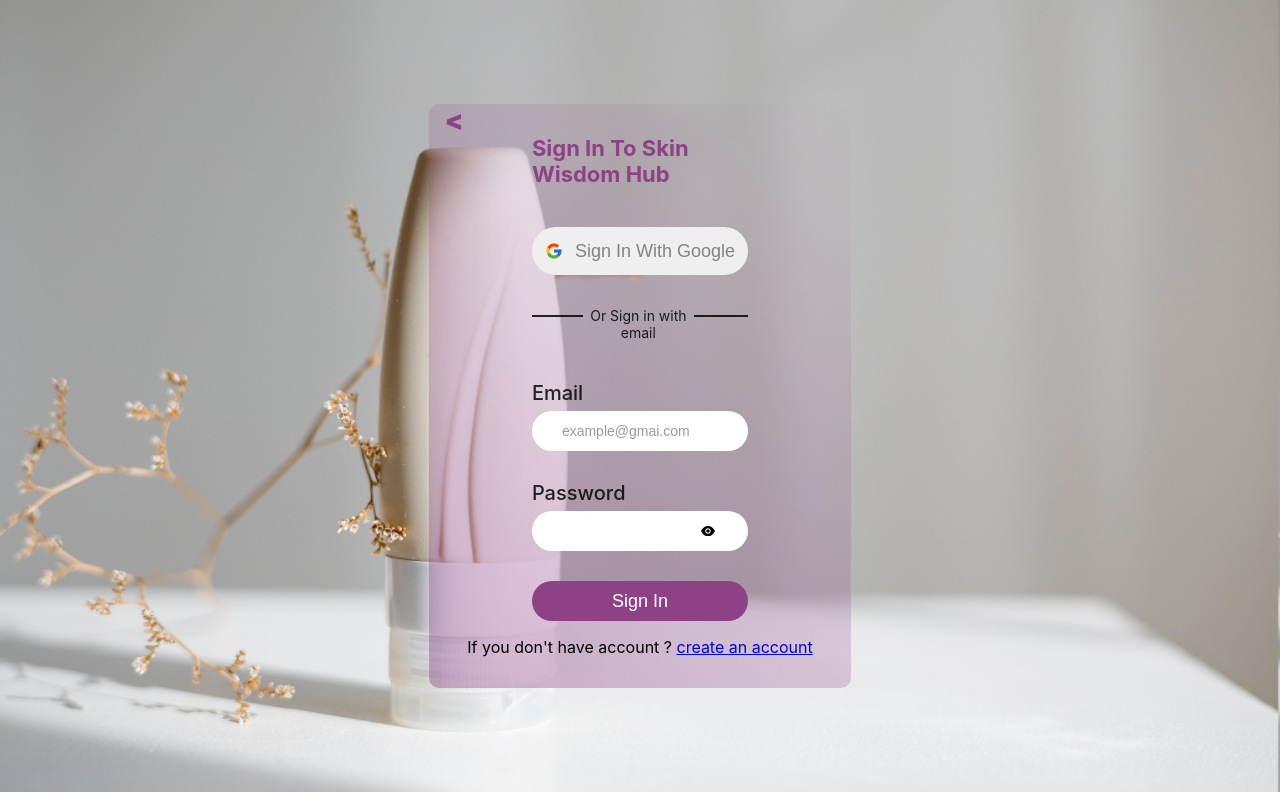
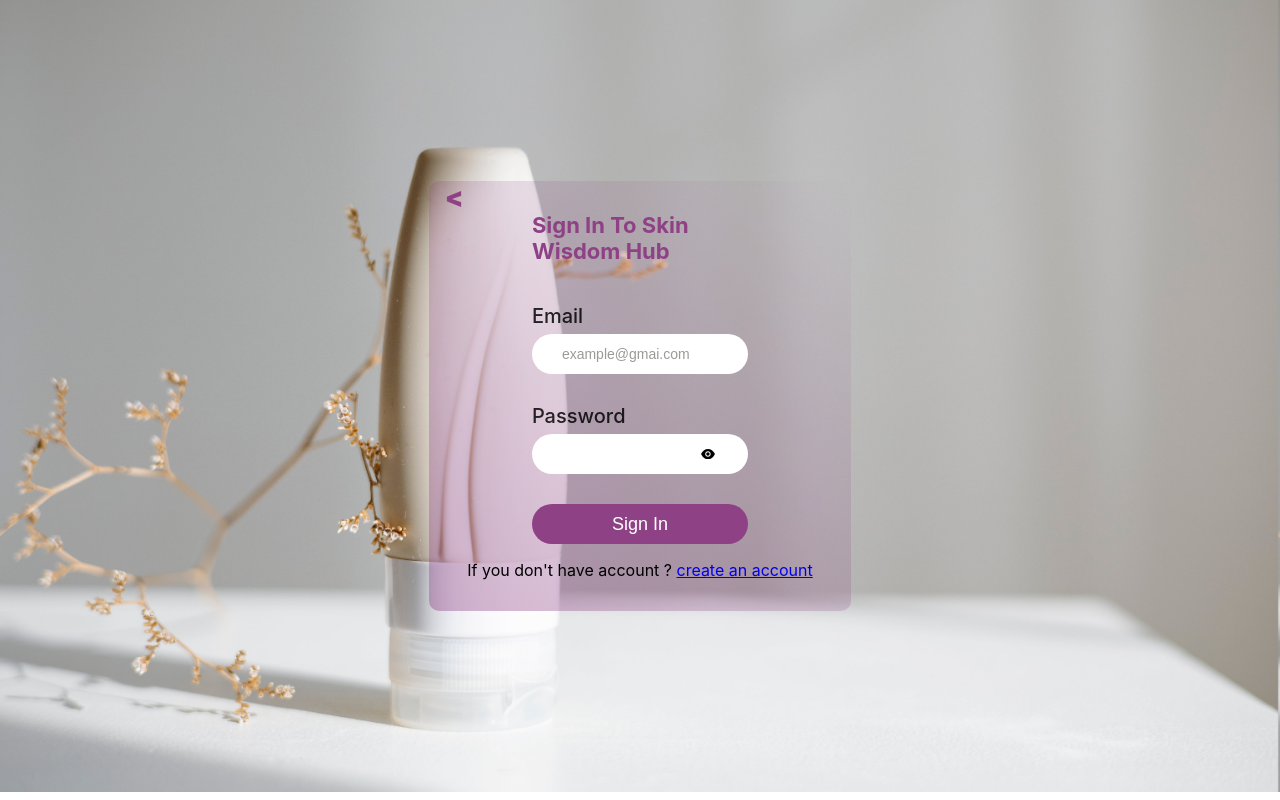
Before and after one commit to RayanAlHassan/skinWisdomHub_client, a React (Create React App) app: page /login in a window 1280 px wide. Built offline with nearby package versions, Linux system fonts and the light colour scheme; no server answers; a web font is replaced by a local one.

Commit message:
remove oauth

```diff
--- a/src/pages/Login/Login.js
+++ b/src/pages/Login/Login.js
@@ -126,18 +126,18 @@ function Login() {
 
         <div className={style.authContent} >
       <h1 className={style.title}>Sign In To Skin Wisdom Hub </h1>
-          <form>
-            <button className={style.google} onClick={handleOAuth}>
+          {/* <form> */}
+            {/* <button className={style.google} onClick={handleOAuth}>
               <FcGoogle className={style.googleIcon} />
               Sign In With Google
-            </button>
-          </form>
+            </button> */}
+          {/* </form> */}
         </div>
-        <div className={style.line}>
+        {/* <div className={style.line}>
           <hr className={style.line1} />
           <div className={style.statement}>Or Sign in with email</div>
           <hr className={style.line2} />
-        </div>
+        </div> */}
         <form onSubmit={handleLogin} className={style.formbtnSignin}>
           <div className={style.sect}>
             <label className={style.label} htmlFor="email">
--- a/src/pages/SignUp/SignUp.js
+++ b/src/pages/SignUp/SignUp.js
@@ -284,7 +284,6 @@ const{setUser}=useContext(AuthContext)
 
         if (addUser) {
           setLogBtn(true);
-          navigate("/userP");
         }
       } catch (error) {
         setError(true);
@@ -502,7 +501,7 @@ console.log("stuser",setUser)
             <button className={styles.button} type="submit">
               Sign Up
             </button>
-            <button onClick={handleOAuth}>sign up with google</button>
+            {/* <button onClick={handleOAuth}>sign up with google</button> */}
 
             {/* <button onClick={handleOAuth}>sign up with google</button> */}
           </div>
```
